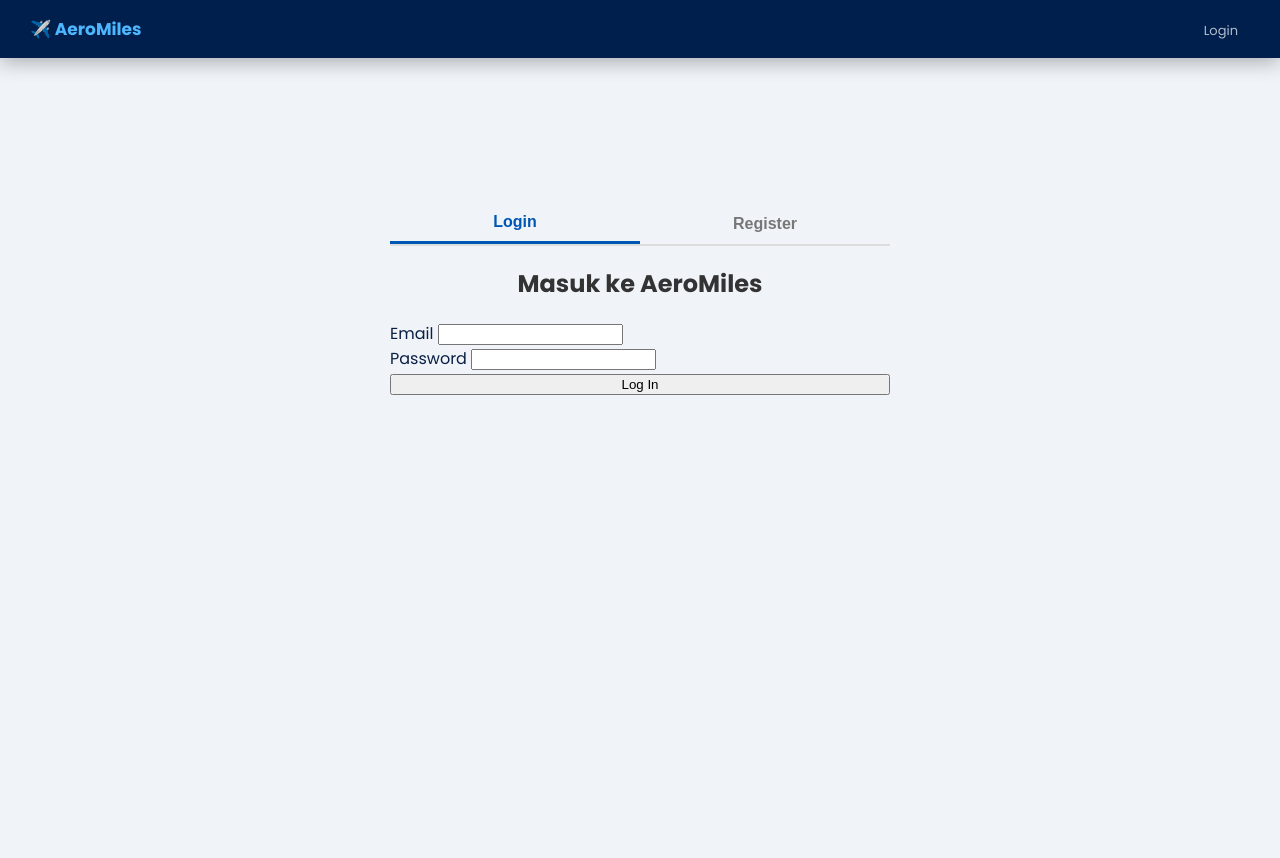
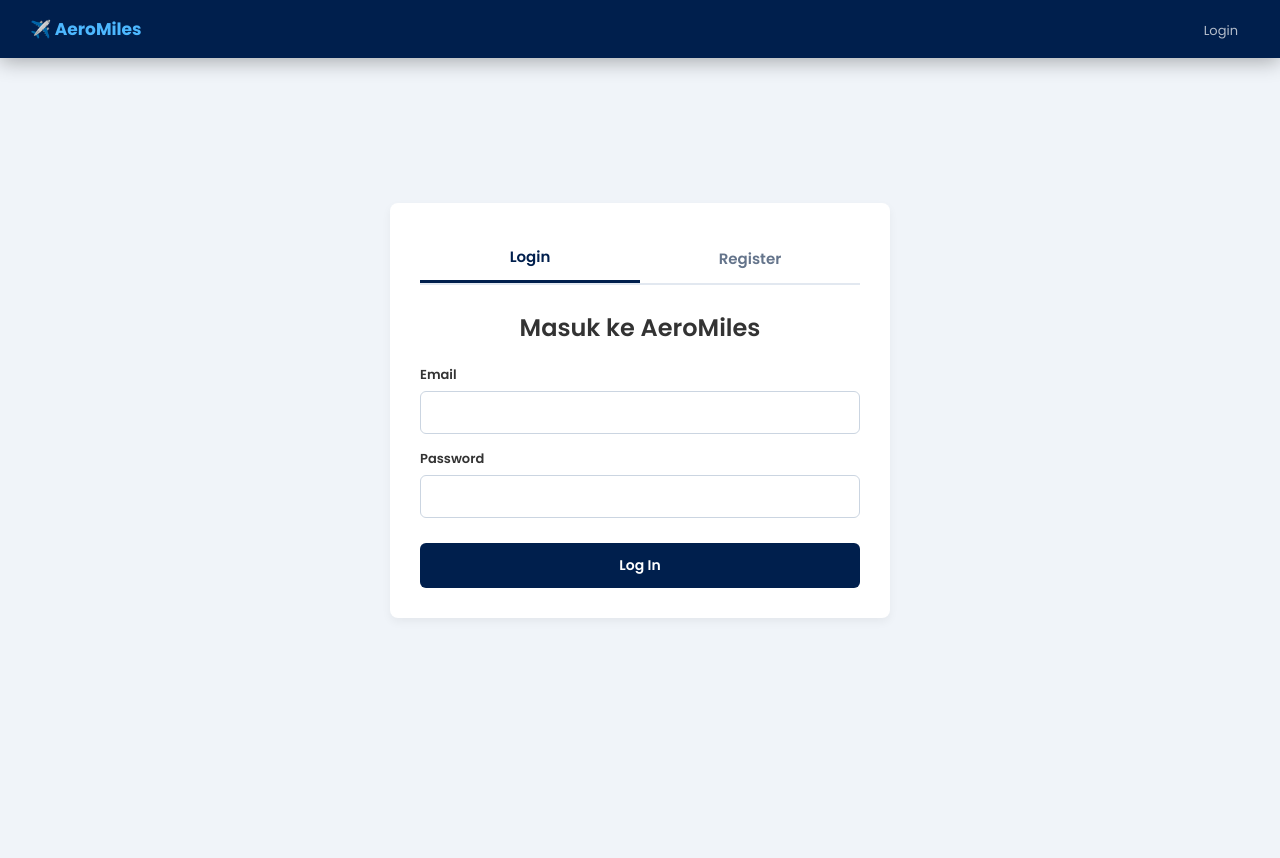
Before and after one commit to querycard/aeromiles-c7, a Django app: page /auth/login/ in a window 1280 px wide. Shown: the top 858 px of the page. Run offline with Django 5.2, Linux system fonts and the light colour scheme.

Commit message:
added styles to login register

```diff
--- a/authUser/templates/login_register.html
+++ b/authUser/templates/login_register.html
@@ -3,11 +3,46 @@
 
 {% block content %}
 <style>
-    .auth-wrapper { max-width: 500px; margin: 0 auto; }
-    .tabs { display: flex; justify-content: space-between; margin-bottom: 20px; border-bottom: 2px solid #ddd; }
-    .tab-btn { flex: 1; padding: 10px; border: none; background: none; cursor: pointer; font-size: 16px; font-weight: bold; color: #777; }
-    .tab-btn.active { color: #0056b3; border-bottom: 3px solid #0056b3; }
+    .auth-wrapper {
+        max-width: 500px;
+        margin: 0 auto;
+        background: white;
+        padding: 30px;
+        border-radius: 8px;
+        box-shadow: 0 4px 10px rgba(0,0,0,0.05);
+    }
+
+    .tabs { display: flex; justify-content: space-between; margin-bottom: 25px; border-bottom: 2px solid #e2e8f0; }
+    .tab-btn {
+        flex: 1; padding: 12px; border: none; background: none; cursor: pointer;
+        font-size: 15px; font-weight: 600; color: #64748b; font-family: 'Poppins', sans-serif;
+        transition: 0.3s;
+    }
+    .tab-btn:hover { color: #001f4d; }
+    .tab-btn.active { color: #001f4d; border-bottom: 3px solid #001f4d; }
     .hidden { display: none; }
+
+    h2 { color: #001f4d; font-weight: 600; margin-top: 0; }
+
+    .form-group { margin-bottom: 15px; }
+    .form-group label {
+        display: block; font-weight: 600; margin-bottom: 6px; font-size: 13px; color: #333;
+    }
+    .form-group input, .form-group select {
+        width: 100%; padding: 10px 12px; border: 1px solid #cbd5e1; border-radius: 6px;
+        box-sizing: border-box; font-family: 'Poppins', sans-serif; font-size: 14px;
+        transition: border-color 0.2s;
+    }
+    .form-group input:focus, .form-group select:focus {
+        outline: none; border-color: #4db8ff;
+    }
+
+    .btn-primary {
+        background-color: #001f4d; color: white; padding: 12px 20px; border: none;
+        border-radius: 6px; cursor: pointer; font-size: 14px; font-weight: 600;
+        font-family: 'Poppins', sans-serif; width: 100%; margin-top: 10px; transition: 0.2s;
+    }
+    .btn-primary:hover { background-color: #001533; }
 </style>
 
 <div class="auth-wrapper">
```
